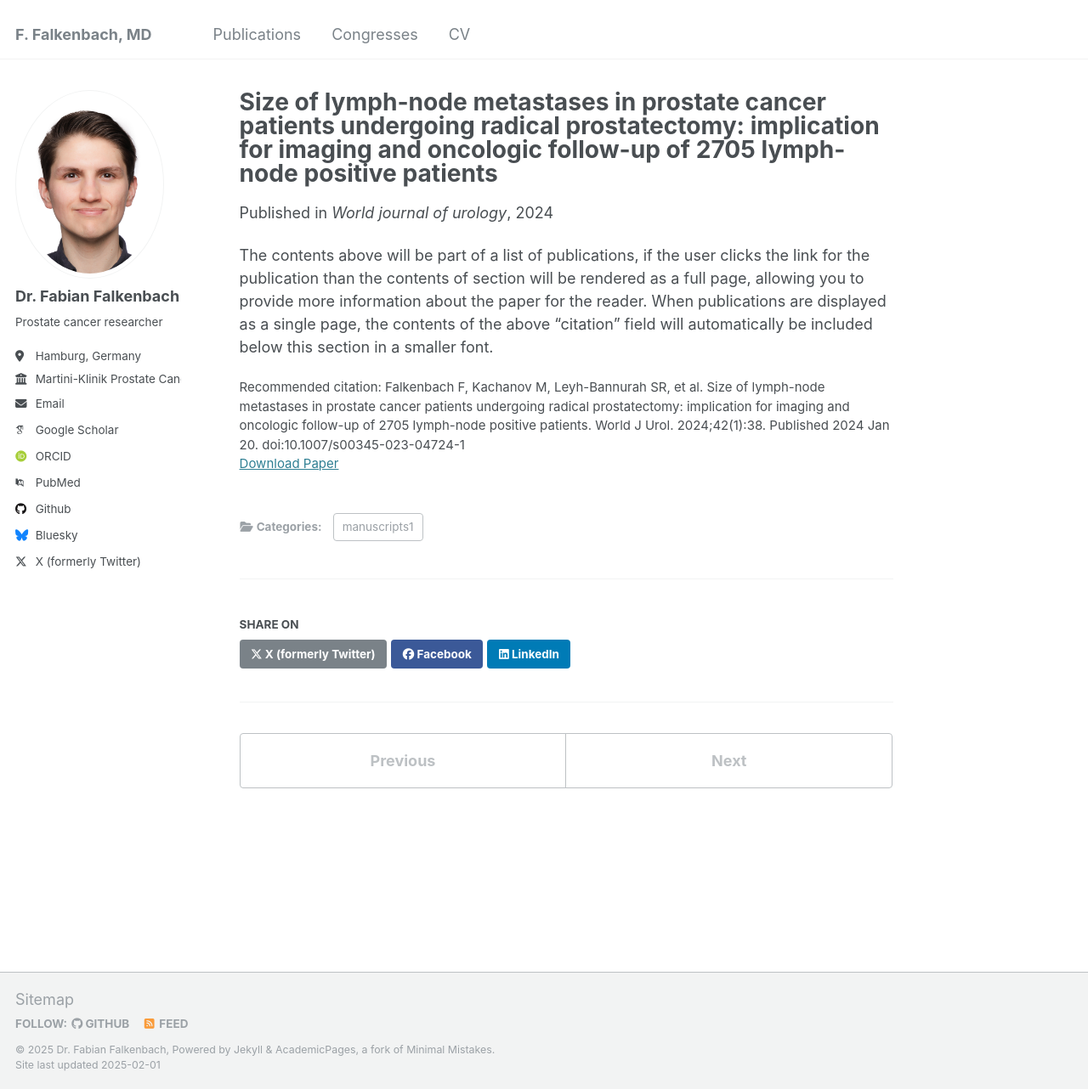
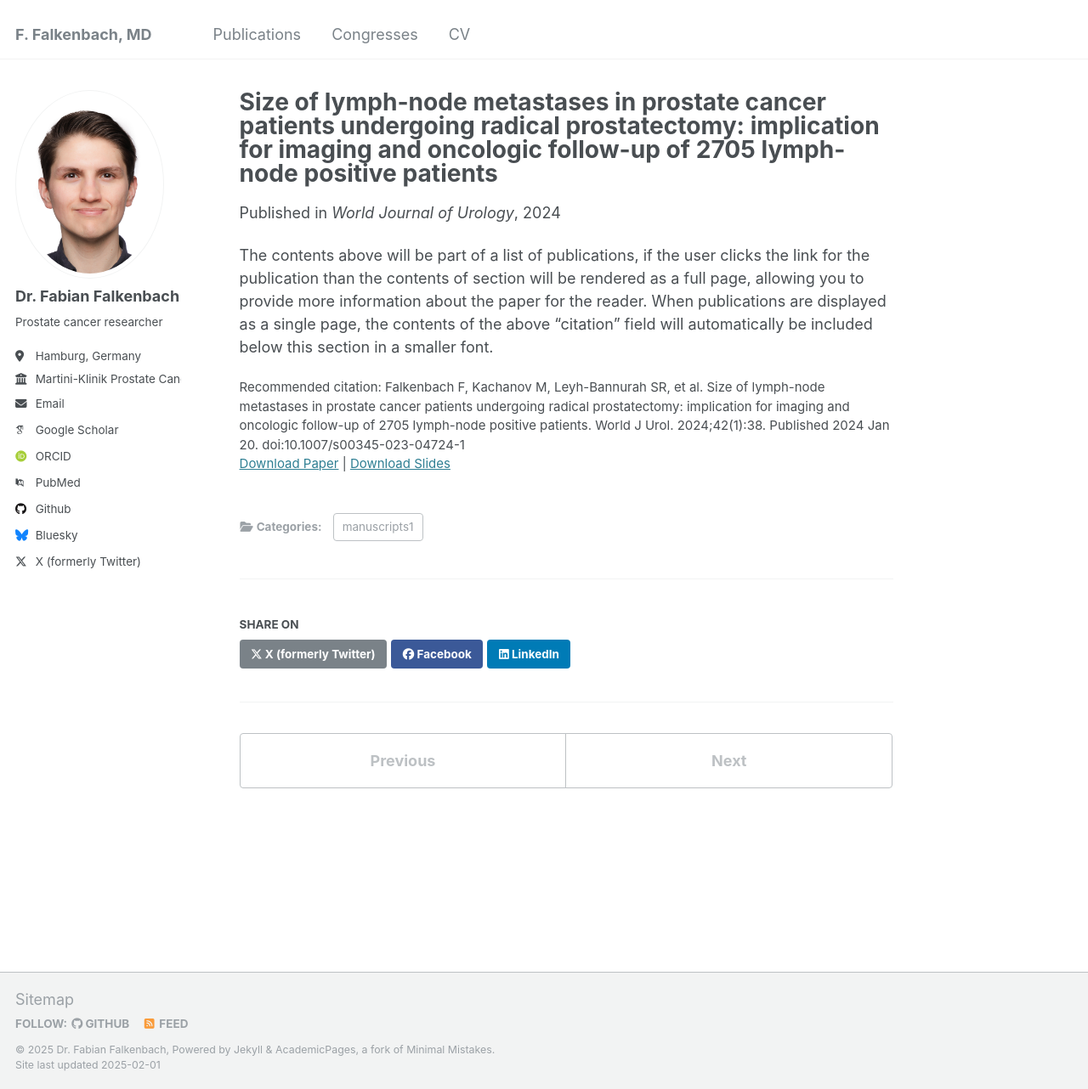
Before and after one commit to ffmed/ffmed.github.io, a Jekyll site: the page built from _publications/LNM_size.md, in a window 1280 px wide and 1282 px high. Shown: the whole window at 85% size. Built offline with Jekyll 4.4.1, drawn with Linux system fonts in a browser that asks for light colours; some web fonts are replaced; part of the change alters nothing that is shown.

```diff
--- a/_publications/LNM_size.md
+++ b/_publications/LNM_size.md
@@ -4,8 +4,10 @@ collection: publications
 category: manuscripts1
 excerpt: 'In this work we describe the size of lymph node metastases at radical prostatectomy and the implications for prognosis.'
 date: 2024-01-20
-venue: 'World journal of urology'
-paperurl: 'https://link.springer.com/article/10.1007/s00345-023-04724-1'
+venue: 'World Journal of Urology'
+keywords: SS
+slidesurl: 'https://link.springer.com/article/10.1007/s00345-023-04724-1'
+paperurl: 'https://link.springer.com/content/pdf/10.1007/s00345-023-04724-1.pdf'
 citation: 'Falkenbach F, Kachanov M, Leyh-Bannurah SR, et al. Size of lymph-node metastases in prostate cancer patients undergoing radical prostatectomy: implication for imaging and oncologic follow-up of 2705 lymph-node positive patients. World J Urol. 2024;42(1):38. Published 2024 Jan 20. doi:10.1007/s00345-023-04724-1'
 ---
 
```
